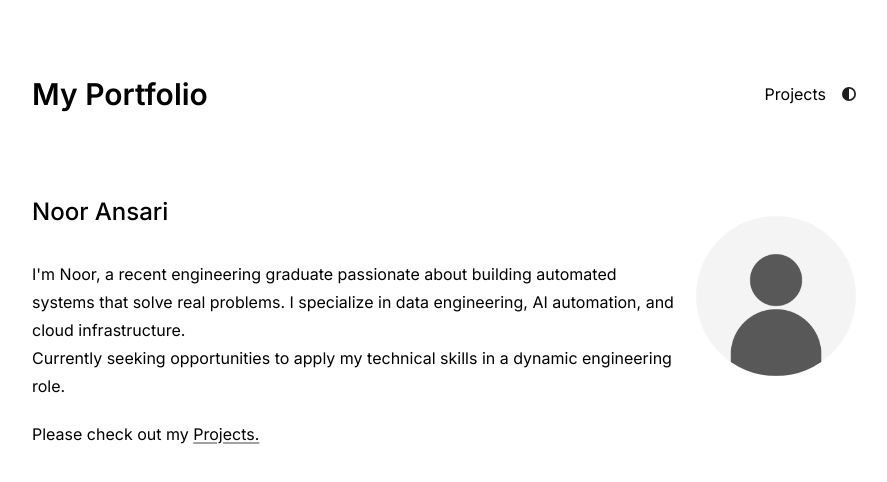
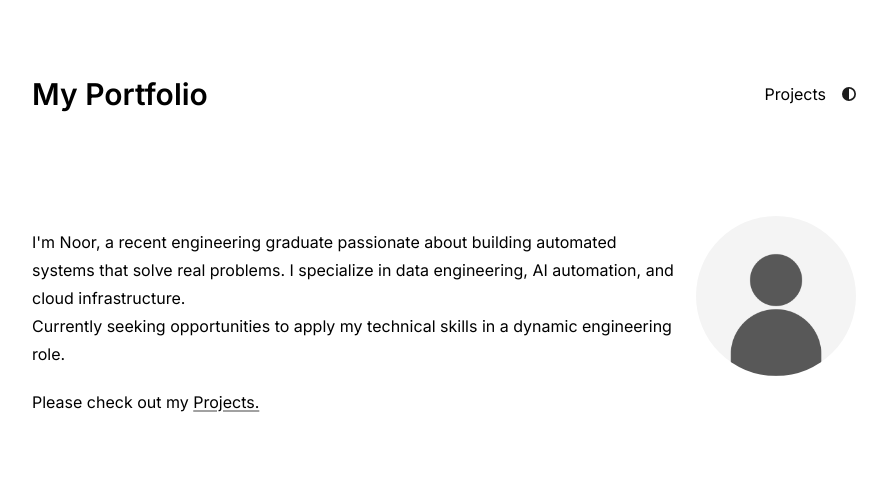
Before and after one commit to na004-pixel/nextfolio-a-simple-next-js-portfolio, a Next.js app: page / in a window 1280 px wide. Shown: the top 482 px of the page, without its empty margins (196-1083 px from the left). Built offline with nearby package versions, Linux system fonts and the light colour scheme.

Commit message:
Update page.tsx

```diff
--- a/app/page.tsx
+++ b/app/page.tsx
@@ -14,7 +14,7 @@ export default function Page() {
           height={160}
           priority
         />
-      <h1 className="mb-8 text-2xl font-medium">Noor Ansari</h1>
+      <h1 className="mb-8 text-2xl font-medium"></h1>
       <div className="prose prose-neutral dark:prose-invert">
         <p>
           I'm Noor, a recent engineering graduate passionate about building automated systems that solve real problems. I specialize in data engineering, AI automation, and cloud infrastructure. <br /> Currently seeking opportunities to apply my technical skills in a dynamic engineering role.
```
